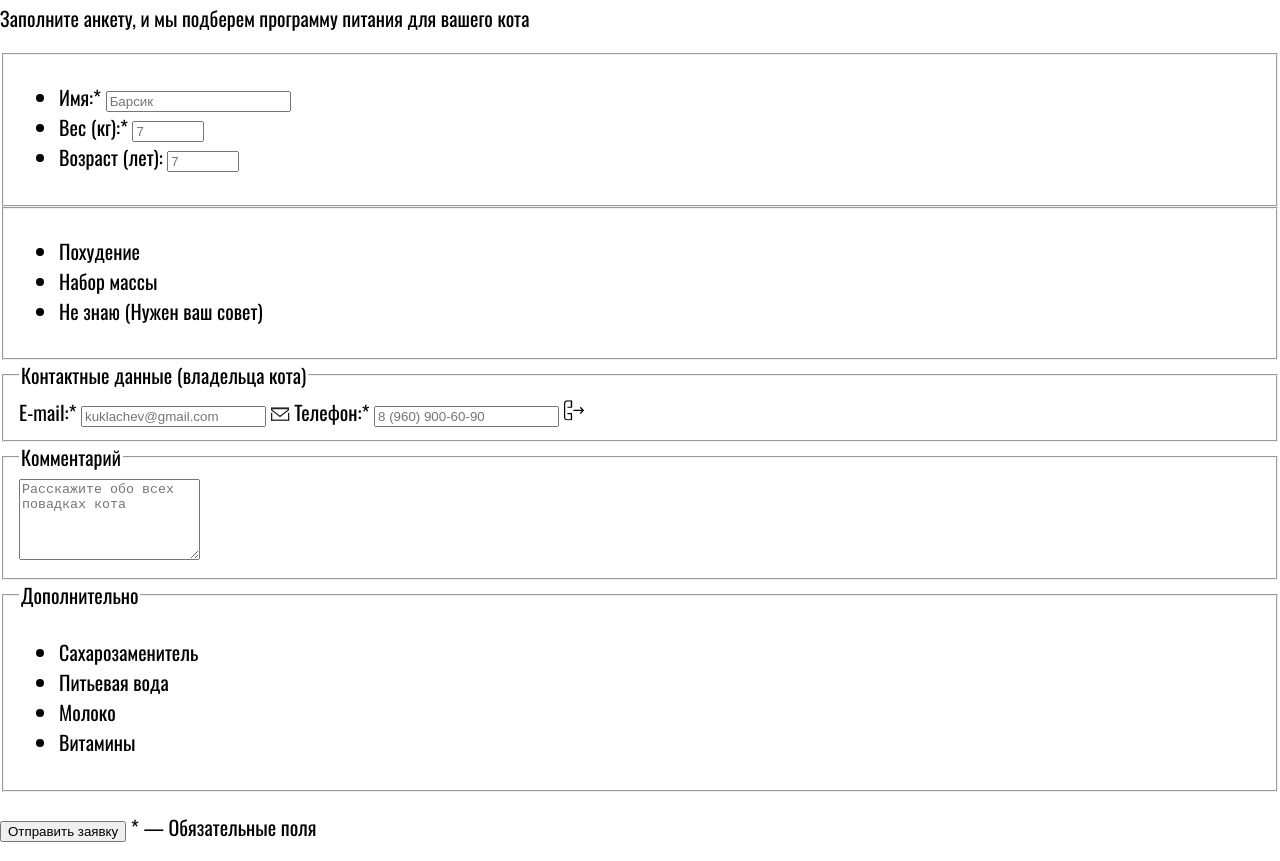
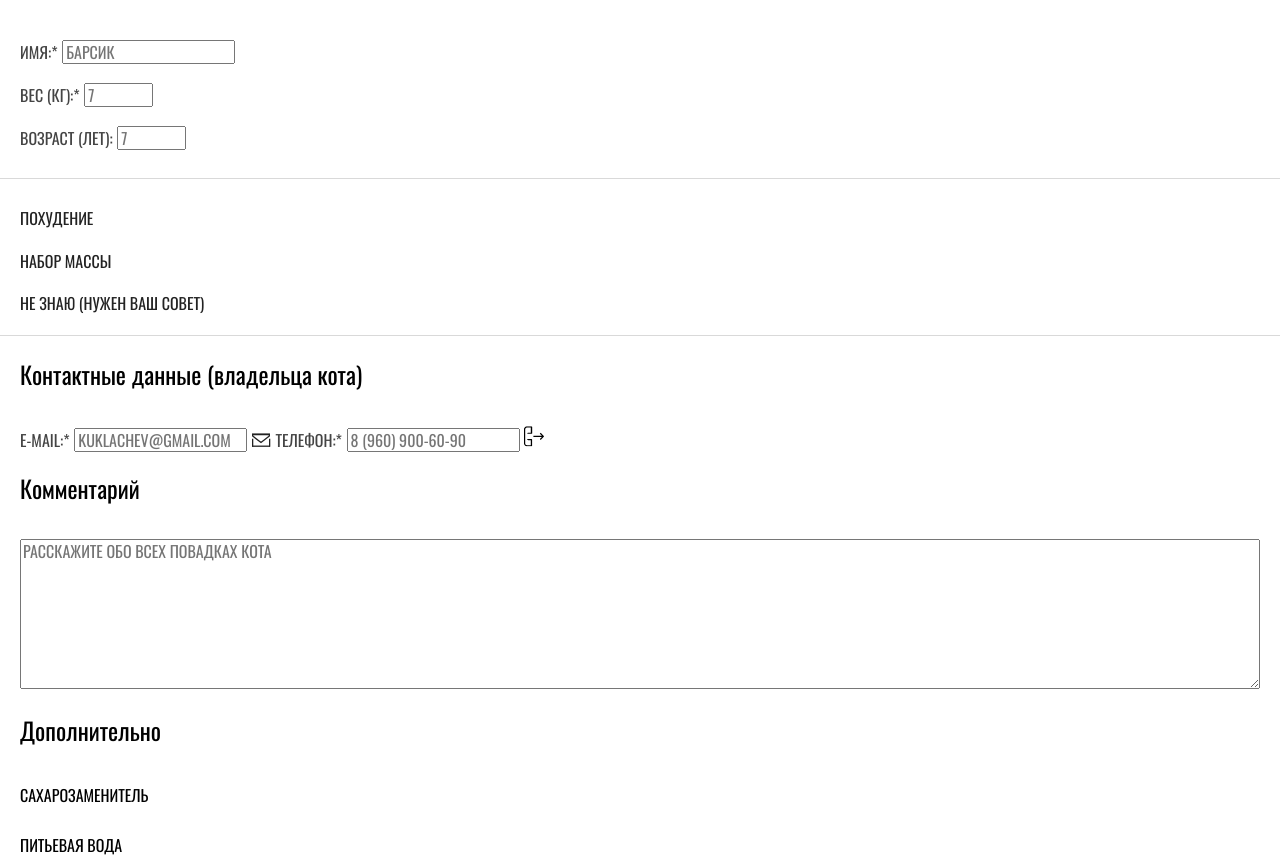
Before and after one commit to htmlacademy-adaptive/1952407-cat-energy-25, a website: page source/form.html in a window 1280 px wide. Shown: the part 184-1045 px from the top of the page. Drawn offline with nearby package versions, Linux system fonts and the light colour scheme; files that its build step writes are made by us from their sources; files whose address does not match are found by name.

Commit message:
Стилизует form

```diff
--- a/source/form.html
+++ b/source/form.html
@@ -36,28 +36,28 @@
     </header>
     <!-- основное содержимое -->
     <main class="main-page main-page--container">
-      <h1 class="main-page__title">Подбор программы</h1>
+      <h1 class="main-page__title main-page__title--form">Подбор программы</h1>
       <p class="main-page__description">Заполните анкету, и мы подберем программу питания для вашего кота</p>
       <section class="main-page__questionnaire">
         <h2 class="visually-hidden">Анкета с данными о коте</h2>
         <form class="main-page__form form-selection" action="https://echo.htmlacademy.ru/" method="get">
           <div class="form-selection__container">
-            <fieldset class="form-selection__group">
+            <fieldset class="form-selection__group form-selection__group--line">
               <legend class="visually-hidden">Личные данные кота</legend>
               <ul class="form-selection__list">
-                <li class="form-selection__item">
+                <li class="form-selection__item form-selection__item--personal">
                   <label class="form-selection__label">
                     <span class="form-selection__input-text">Имя:*</span>
                     <input class="form-selection__input" type="text" name="cat-name" placeholder="Барсик">
                   </label>
                 </li>
-                <li class="form-selection__item">
+                <li class="form-selection__item form-selection__item--personal">
                   <label class="form-selection__label">
                     <span class="form-selection__input-text">Вес (кг):*</span>
                     <input class="form-selection__input" type="number" name="weight" placeholder="7" min="0" max="50" step="0.1">
                   </label>
                 </li>
-                <li class="form-selection__item">
+                <li class="form-selection__item form-selection__item--personal">
                   <label class="form-selection__label">
                     <span class="form-selection__input-text">Возраст (лет):</span>
                     <input class="form-selection__input" type="number" name="age" placeholder="7" min="0" max="30" step="0.1">
@@ -65,24 +65,24 @@
                 </li>
               </ul>
             </fieldset>
-            <fieldset class="form-selection__group">
+            <fieldset class="form-selection__group form-selection__group--line">
               <legend class="visually-hidden">Выберите программу диеты</legend>
               <ul class="form-selection__list">
-                <li class="form-selection__item">
+                <li class="form-selection__item form-selection__item--program">
                   <label class="form-selection__control radio-control">
                     <input class="radio-control__control-input visually-hidden" type="radio" name="program-group" value="weight-loss" checked>
                     <span class="radio-control__control-mark"></span>
                     <span class="radio-control__control-label">Похудение</span>
                   </label>
                 </li>
-                <li class="form-selection__item">
+                <li class="form-selection__item form-selection__item--program">
                   <label class="form-selection__control radio-control">
                     <input class="radio-control__control-input visually-hidden" type="radio" name="program-group" value="gain">
                     <span class="radio-control__control-mark"></span>
                     <span class="radio-control__control-label">Набор массы</span>
                   </label>
                 </li>
-                <li class="form-selection__item">
+                <li class="form-selection__item form-selection__item--program">
                   <label class="form-selection__control radio-control">
                     <input class="radio-control__control-input visually-hidden" type="radio" name="program-group" value="i-dont-know">
                     <span class="radio-control__control-mark"></span>
@@ -92,7 +92,7 @@
               </ul>
             </fieldset>
           </div>
-          <fieldset class="form-selection__group">
+          <fieldset class="form-selection__group form-selection__group--position">
             <legend class="form-selection__legend">Контактные данные (владельца кота)</legend>
             <label class="form-selection__label contacts-data">
               <span class="contacts-data__text">E-mail:*</span>
@@ -121,15 +121,15 @@
               </svg>
             </label>
           </fieldset>
-          <fieldset class="form-selection__group">
-            <legend class="form-selection__legend">
+          <fieldset class="form-selection__group form-selection__group--position">
+            <legend class="form-selection__legend form-selection__legend--comment">
               <label class="form-selection__text" for="habits">Комментарий</label>
             </legend>
             <textarea class="form-selection__habits" name="habits" id="habits" rows="5" placeholder="Расскажите обо всех повадках кота"></textarea>
           </fieldset>
-          <fieldset class="form-selection__group">
-            <legend class="form-selection__legend">Дополнительно</legend>
-            <ul class="form-selection__list">
+          <fieldset class="form-selection__group form-selection__group--position">
+            <legend class="form-selection__legend form-selection__legend--additionally">Дополнительно</legend>
+            <ul class="form-selection__list form-selection__list--additionally">
               <li class="form-selection__item">
                 <label class="form-selection__label control">
                   <input class="visually-hidden control__input" type="checkbox" name="sweetener" checked>
@@ -141,7 +141,7 @@
                 <label class="form-selection__label control">
                   <input class="visually-hidden control-input" type="checkbox" name="water">
                   <span class="control-mark"></span>
-                  <span class="control-label">Питьевая вода</span>
+                  <span class="control__label">Питьевая вода</span>
                 </label>
               </li>
               <li class="form-selection__item">
@@ -161,7 +161,7 @@
             </ul>
           </fieldset>
           <p class="form-selection__submit">
-            <button class="form-selection__button button" type="submit">Отправить заявку</button>
+            <button class="form-selection__button button-link button-link--container button" type="submit">Отправить заявку</button>
             <span class="form-selection__required-text">* — Обязательные поля</span>
           </p>
         </form>
@@ -169,7 +169,7 @@
     </main>
     <!-- подвал -->
     <footer class="main-footer">
-      <section class="main-footer__invite-coop invite-coop">
+      <section class="main-footer__invite-coop invite-coop invite-coop--color">
         <div class="invite-coop__wrapper">
           <div class="invite-coop__contacts">
             <h2 class="invite-coop__title">Приглашаем к сотрудничеству дилеров!</h2>
--- a/source/less/blocks/button-link.less
+++ b/source/less/blocks/button-link.less
@@ -8,6 +8,11 @@
   padding: 10px 5px;
   text-decoration: none;
   text-transform: uppercase;
+  font-size: 16px;
+  line-height: 1.25;
+}
+
+.button-link--small {
   font-size: 14px;
   line-height: 1.28;
 }
--- /dev/null
+++ b/source/less/blocks/button.less
@@ -0,0 +1,4 @@
+.button {
+  border: none;
+  font-family: inherit;
+}
--- /dev/null
+++ b/source/less/blocks/contacts-data.less
@@ -0,0 +1,8 @@
+.contacts-data__text,
+.contacts-data__input {
+  font-family: @font-main;
+  font-size: 16px;
+  line-height: 18px;
+  text-transform: uppercase;
+  color: @color-text;
+}
--- /dev/null
+++ b/source/less/blocks/control.less
@@ -0,0 +1,7 @@
+.control__label {
+  font-family: @font-main;
+  font-size: 16px;
+  line-height: 18px;
+  text-transform: uppercase;
+  color: @color-main-text;
+}
--- /dev/null
+++ b/source/less/blocks/form-selection.less
@@ -0,0 +1,107 @@
+.form-selection__container {
+  margin-bottom: 26px;
+}
+
+.form-selection__group {
+  margin: 0;
+  padding: 0;
+  padding-left: 20px;
+  padding-right: 20px;
+  border: none;
+}
+
+.form-selection__group--line {
+  border-bottom: 1px solid #d9d9d9;
+}
+
+.form-selection__group--position:nth-of-type(1) {
+  margin-bottom: 23.57px;
+}
+
+.form-selection__group--position:nth-of-type(2) {
+  margin-bottom: 22.75px;
+}
+
+.form-selection__legend {
+  font-size: 24px;
+  font-weight: 400;
+  line-height: 1.08;
+  padding: 0;
+  margin-bottom: 35px;
+}
+
+.form-selection__legend--comment {
+  margin-bottom: 37px;
+}
+
+.form-selection__legend--additionally {
+  margin-bottom: 34px;
+}
+
+.form-selection__label--contact {
+  margin-bottom: 23.57px;
+}
+
+.form-selection__list {
+  .reset-list();
+}
+
+.form-selection__list--additionally {
+  .form-selection__item:not(:last-child) {
+    margin-bottom: 20px;
+  }
+}
+
+.form-selection__item--personal {
+  margin-bottom: 13px;
+}
+
+.form-selection__item--personal:last-child {
+  margin-bottom: 27px;
+}
+
+.form-selection__item--program:first-child {
+  margin-top: 22px;
+}
+
+.form-selection__item--program:nth-child(2) {
+  margin-top: 13px;
+  margin-bottom: 12px;
+}
+
+.form-selection__item--program:last-child {
+  margin-bottom: 19px;
+}
+
+.form-selection__input-text,
+.form-selection__input,
+.form-selection__habits {
+  font-family: @font-main;
+  font-size: 16px;
+  line-height: 18px;
+  text-transform: uppercase;
+  color: @color-text;
+}
+
+.form-selection__habits {
+  color: @color-main-text;
+  width: 100%;
+  min-height: 150px;
+}
+
+.form-selection__submit {
+  text-align: center;
+  margin: 0;
+  margin-top: 34px;
+  margin-bottom: 32px;
+}
+
+.form-selection__button {
+  margin-bottom: 21px;
+}
+
+.form-selection__required-text {
+  font-family: @font-secondary;
+  font-size: 14px;
+  line-height: 1.14;
+}
--- a/source/less/blocks/invite-coop.less
+++ b/source/less/blocks/invite-coop.less
@@ -1,11 +1,16 @@
 .invite-coop__wrapper {
   width: @mobile-width;
-  margin: 26px auto 26px auto;
+  margin: 0 auto 26px auto;
+}
+
+.invite-coop--color {
+  background-color: @color-background;
 }
 
 .invite-coop__contacts {
   display: flex;
   justify-content: space-between;
+  padding-top: 26px;
 }
 
 .invite-coop__title {
--- a/source/less/blocks/main-page.less
+++ b/source/less/blocks/main-page.less
@@ -22,6 +22,21 @@
   line-height: 1;
   margin: 0;
   padding: 27px 20px 41px 20px;
-  border-top: 1px solid #ebebeb;
+  border-top: 1px solid #d9d9d9;
   border-bottom: 1px solid #ebebeb;
 }
+
+.main-page__title--form {
+  border-bottom: none;
+  padding-bottom: 37px;
+}
+
+.main-page__description {
+  width: @mobile-width;
+  margin: 0 auto;
+  margin-bottom: 39px;
+  padding-right: 30px;
+  font-size: 14px;
+  line-height: 1.28;
+  text-transform: uppercase;
+}
--- /dev/null
+++ b/source/less/blocks/radio-control.less
@@ -0,0 +1,7 @@
+.radio-control__control-label {
+  font-family: @font-main;
+  font-size: 16px;
+  line-height: 18px;
+  text-transform: uppercase;
+  color: @color-title;
+}
--- a/source/less/style.less
+++ b/source/less/style.less
@@ -12,6 +12,7 @@
 @import "./blocks/main-page.less";
 @import "./blocks/intro.less";
 @import "./blocks/button-link.less";
+@import "./blocks/button.less";
 @import "./blocks/program.less";
 @import "./blocks/program-benefits.less";
 @import "./blocks/example.less";
@@ -27,3 +28,9 @@
 @import "./blocks/extra.less";
 @import "./blocks/extra-goods.less";
 @import "./blocks/extra-bonus.less";
+
+//form
+@import "./blocks/form-selection.less";
+@import "./blocks/contacts-data.less";
+@import "./blocks/radio-control.less";
+@import "./blocks/control.less";
```
Also changed, not shown: source/catalog.html (+1 -1 lines), source/index.html (+1 -1 lines).
